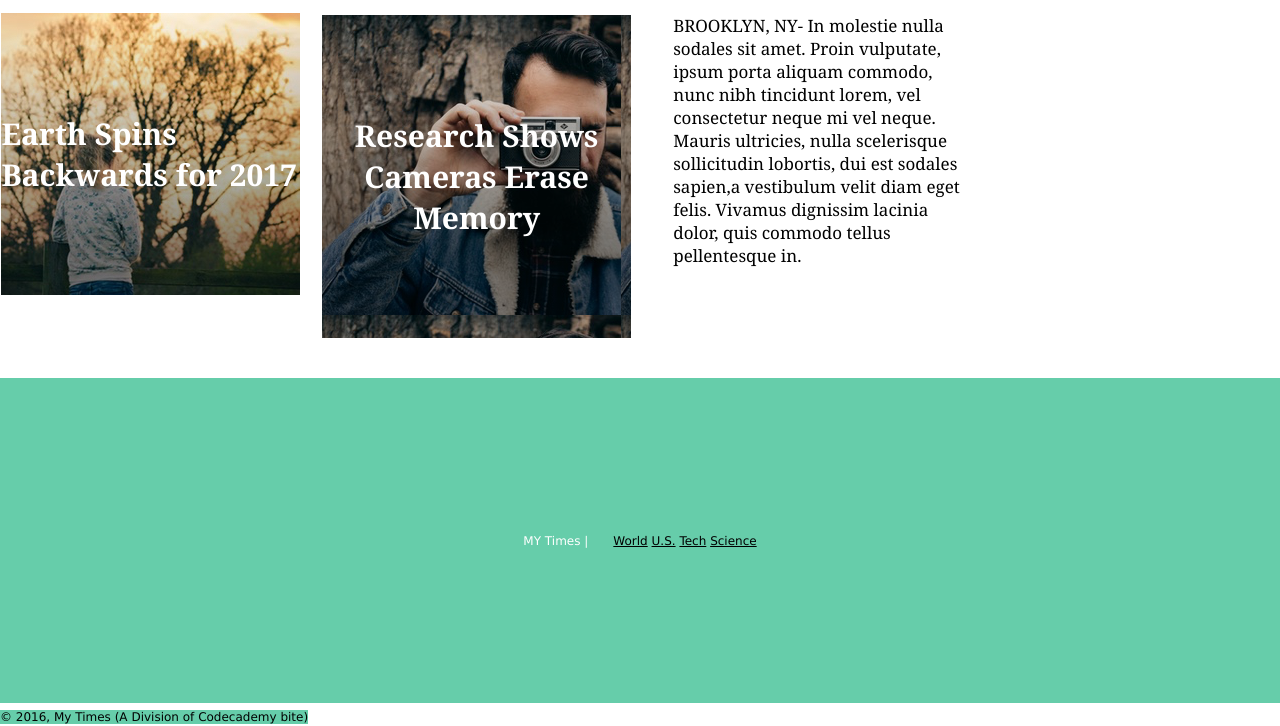
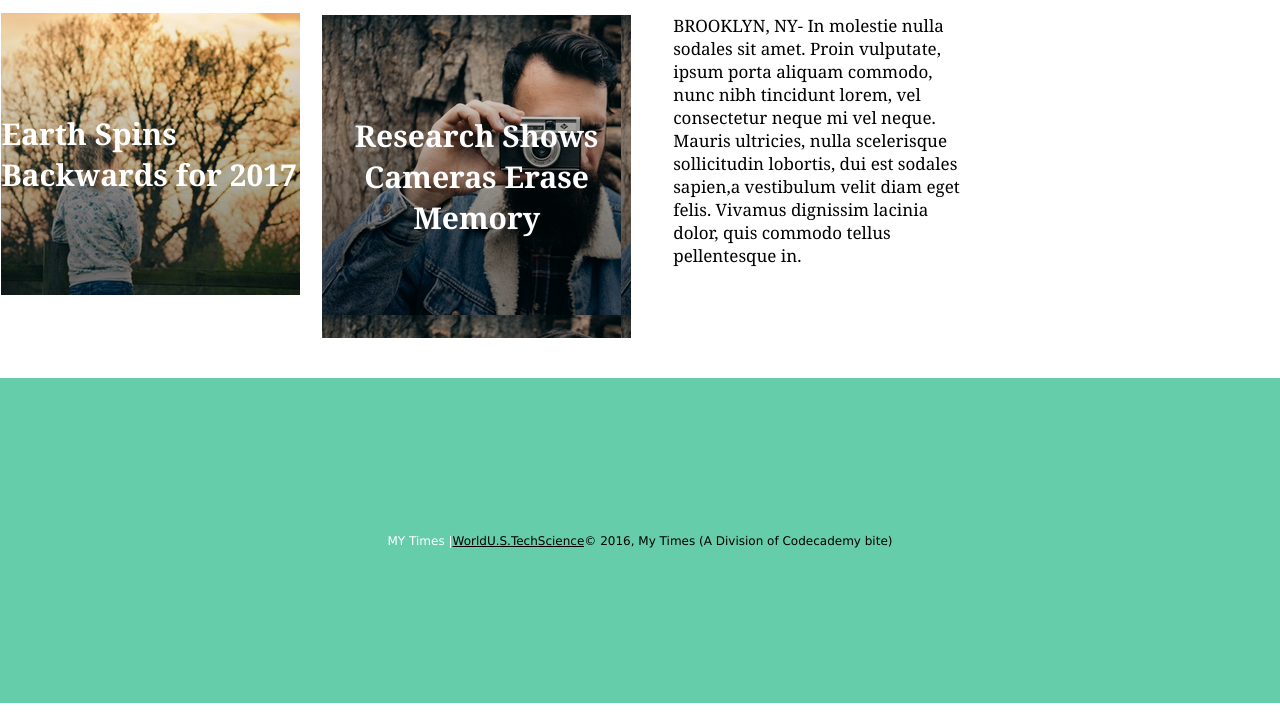
Before and after one commit to judiang1/My-Times, a plain HTML site: page index.html in a window 1280 px wide. Shown: the part 931-1657 px from the top of the page. After the commit the page ends 1634 px from the top, so only its background shows below. Drawn offline with Linux system fonts and the light colour scheme.

Commit message:
Add final changes to footer.
Add final changes to footer.

```diff
--- a/index.html
+++ b/index.html
@@ -98,16 +98,16 @@
 
 <footer>
   <div class="footer-container">
-    <span class="footer-title">MY Times |</span>
+    <div class="footer-title">MY Times |
       <nav class="footer-nav">
         <span><a href="#">World</a></span>
         <span><a href="#">U.S.</a></span>
         <span><a href="#">Tech</a></span>
         <span><a href="#">Science</a></span>
       </nav>
-  </div>
+    </div>
     <div class="copyright">
-      <span>&copy; 2016, My Times (A Division of Codecademy bite)</span>
+       &copy; 2016, My Times (A Division of Codecademy bite)
     </div>
   </div>
 </footer>
--- a/resources/css/style.css
+++ b/resources/css/style.css
@@ -252,6 +252,7 @@ padding: 11px 20px;
 
 .footer-container {
   display: flex;
+  flex-direction: row;
   justify-content: center;
   align-items: center;
   background-color: MediumAquamarine;
@@ -264,26 +265,22 @@ padding: 11px 20px;
 
 .footer-title {
 color: white;
-padding: 0px 25px 0px 0px;
-margin: 150px 0px
 }
 
 .footer-title, .footer-nav {
-  display: inline-block;
+  display: flex;
   justify-content: center;
   align-items: center;
   background-color: MediumAquamarine;
-
   font-family: Verdana;
   font-size: 12px;
 }
 
 .copyright {
-  display: inline-block;
+  display: flex;
   justify-content: center;
-  align-items: center;
+  align-content: center;
   background-color: MediumAquamarine;
-  margin: auto;
   font-family: Verdana;
   font-size: 12px;
 }
```
